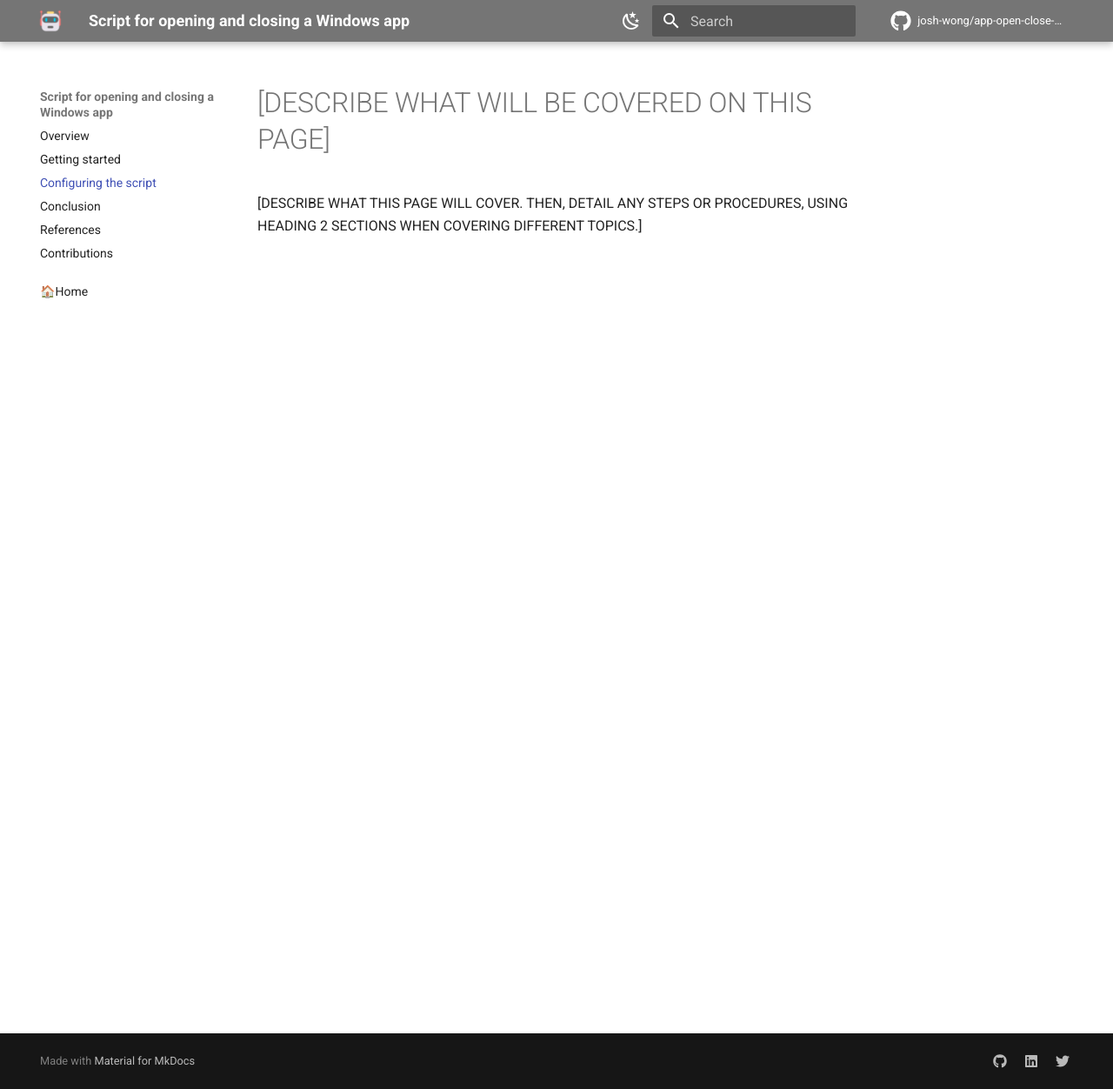
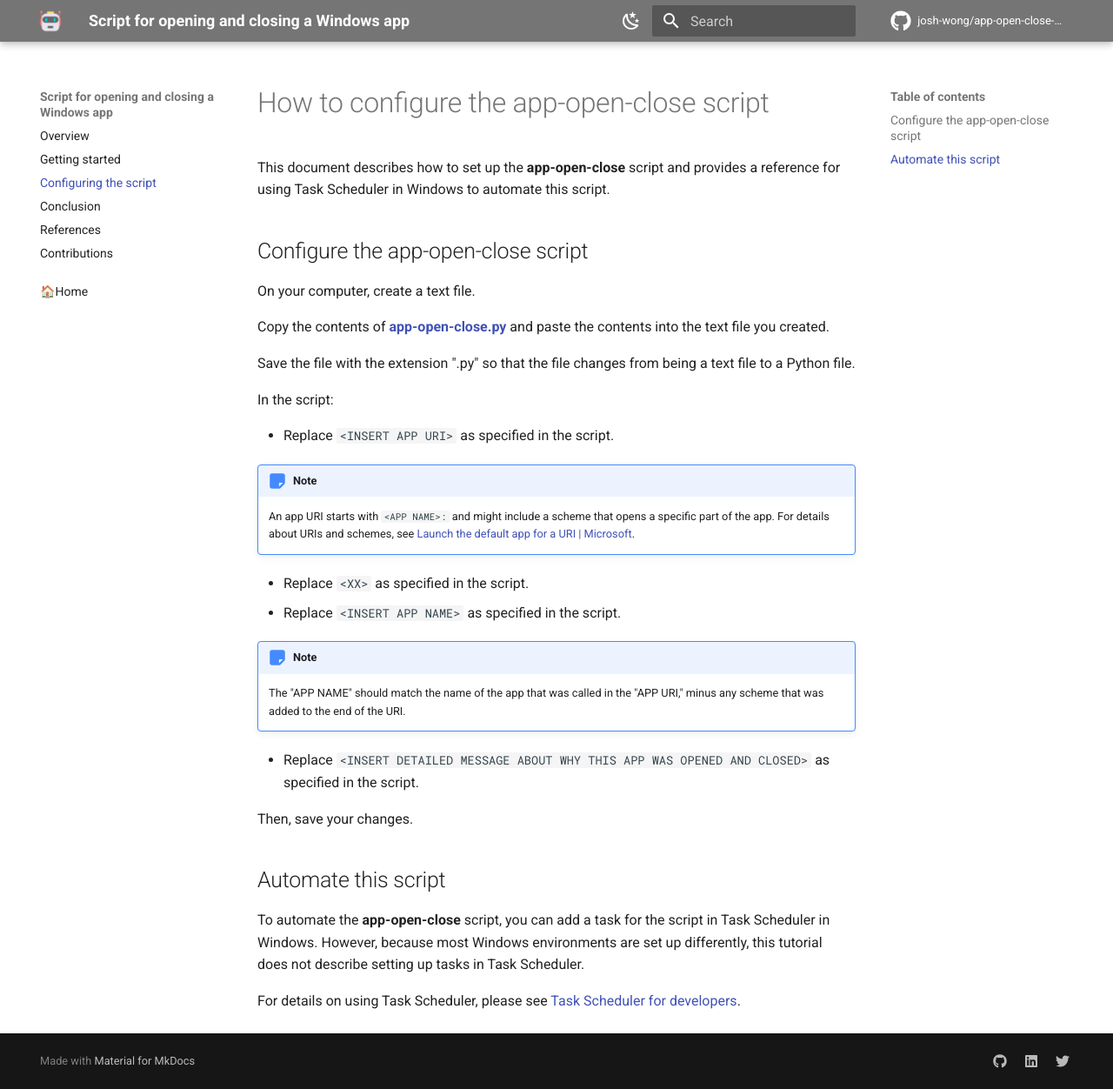
Before and after one commit to josh-wong/app-open-close-script, an MkDocs documentation site: the page built from docs/02_configuring-script.md, in a window 1280 px wide and 1252 px high. Shown: the whole window at 87% size. Built offline with MkDocs 1.6.1 and Material for MkDocs 9.7.7, drawn with Linux system fonts in a browser that asks for light colours; comment, search, counter and statistics services are not loaded.

Commit message:
Add content

```diff
--- a/docs/02_configuring-script.md
+++ b/docs/02_configuring-script.md
@@ -1,3 +1,36 @@
-# [DESCRIBE WHAT WILL BE COVERED ON THIS PAGE]
+# How to configure the app-open-close script
 
-[DESCRIBE WHAT THIS PAGE WILL COVER. THEN, DETAIL ANY STEPS OR PROCEDURES, USING HEADING 2 SECTIONS WHEN COVERING DIFFERENT TOPICS.]
+This document describes how to set up the **app-open-close** script and provides a reference for using Task Scheduler in Windows to automate this script.
+
+## Configure the app-open-close script
+
+On your computer, create a text file.
+
+Copy the contents of **[app-open-close.py](https://github.com/josh-wong/app-open-close-script/blob/main/app-open-close.py)** and paste the contents into the text file you created.
+
+Save the file with the extension ".py" so that the file changes from being a text file to a Python file.
+
+In the script:
+
+- Replace `<INSERT APP URI>` as specified in the script.
+
+!!! note
+
+    An app URI starts with `<APP NAME>:` and might include a scheme that opens a specific part of the app. For details about URIs and schemes, see [Launch the default app for a URI | Microsoft](https://docs.microsoft.com/en-us/windows/uwp/launch-resume/launch-default-app).
+
+- Replace `<XX>` as specified in the script.
+- Replace `<INSERT APP NAME>` as specified in the script.
+
+!!! note
+
+    The "APP NAME" should match the name of the app that was called in the "APP URI," minus any scheme that was added to the end of the URI.
+
+- Replace `<INSERT DETAILED MESSAGE ABOUT WHY THIS APP WAS OPENED AND CLOSED>` as specified in the script.
+
+Then, save your changes.
+
+## Automate this script
+
+To automate the **app-open-close** script, you can add a task for the script in Task Scheduler in Windows. However, because most Windows environments are set up differently, this tutorial does not describe setting up tasks in Task Scheduler.
+
+For details on using Task Scheduler, please see [Task Scheduler for developers](https://docs.microsoft.com/en-us/windows/win32/taskschd/task-scheduler-start-page).
```
Also changed, not shown: docs/03_conclusion.md (+1 -1 lines).
